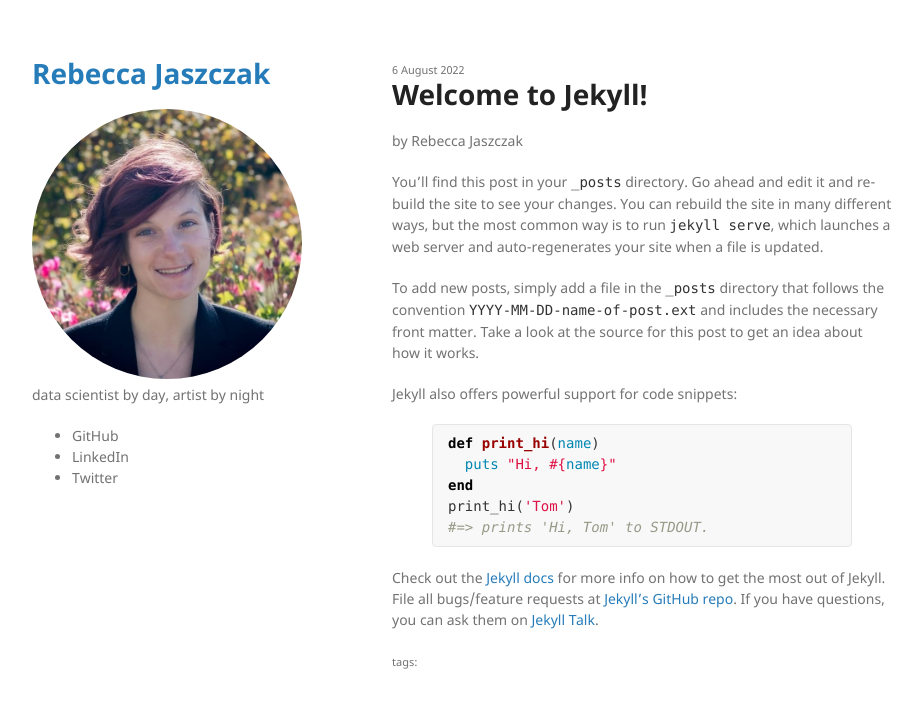
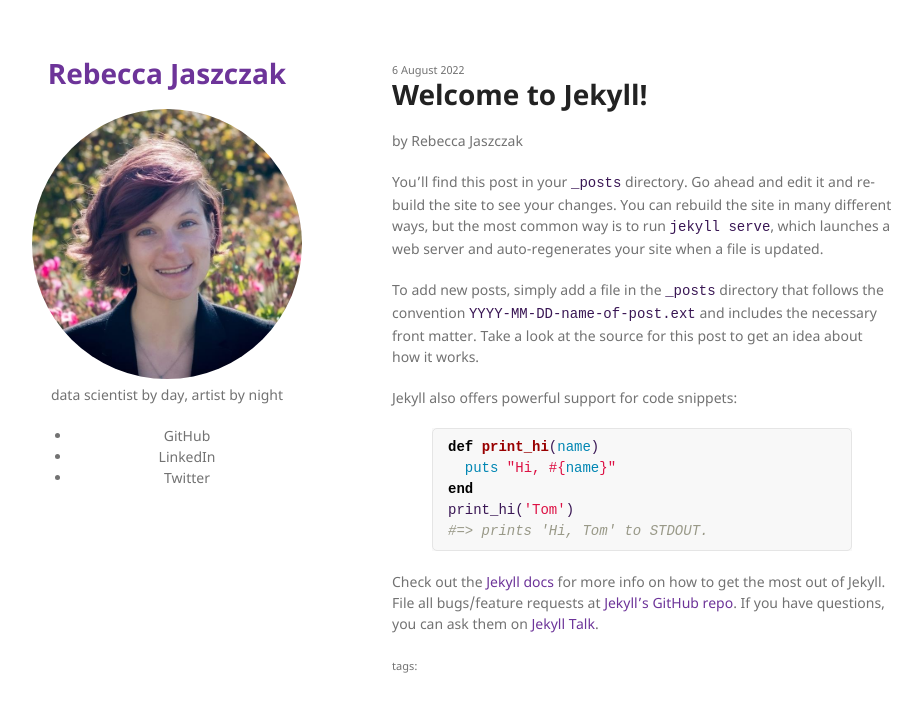
Before and after one commit to rebeccagj/rebeccagj.github.io, a Jekyll site: the page built from _posts/2022-08-06-welcome-to-jekyll.markdown, in a window 1280 px wide. Shown: the top 712 px of the page, without its empty margins (178-1100 px from the left). Built offline with Jekyll 4.4.1, drawn with Linux system fonts in a browser that asks for light colours.

Commit message:
css/layout tweaks

```diff
--- a/_layouts/default.html
+++ b/_layouts/default.html
@@ -20,6 +20,7 @@
   <body>
     <div class="wrapper">
       <header>
+	      <center>
         <h1><a href="{{ "/" | absolute_url }}">{{ site.title | default: site.github.repository_name }}</a></h1>
 
         {% if site.logo %}
@@ -28,8 +29,9 @@
 
         <p>{{ site.description | default: site.github.project_tagline }}</p>
 
-        {% include sidebar.html %}
+	<p>{% include sidebar.html %}</p>
 
+	      </center>
       </header>
       <section>
 
--- a/_sass/jekyll-theme-minimal.scss
+++ b/_sass/jekyll-theme-minimal.scss
@@ -35,7 +35,7 @@ h3, h4, h5, h6 {
 }
 
 a {
-  color:#267CB9;
+  color:#6D3499;
   text-decoration:none;
 }
 
@@ -68,8 +68,8 @@ blockquote {
 }
 
 code, pre {
-  font-family:Monaco, Bitstream Vera Sans Mono, Lucida Console, Terminal, Consolas, Liberation Mono, DejaVu Sans Mono, Courier New, monospace;
-  color:#333;
+  font-family: Courier New, Monaco, Bitstream Vera Sans Mono, Lucida Console, Terminal, Consolas, Liberation Mono, DejaVu Sans Mono, monospace;
+  color:#391654;
 }
 
 pre {
```
